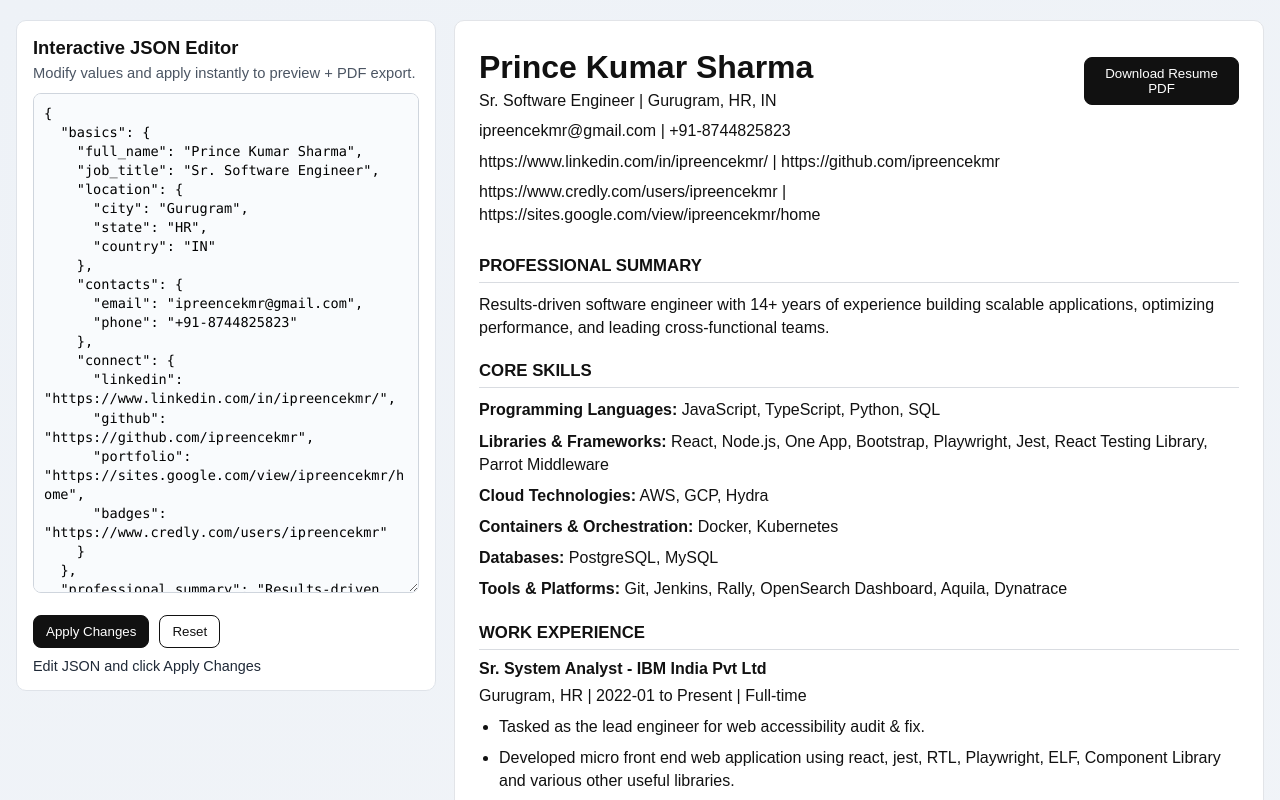
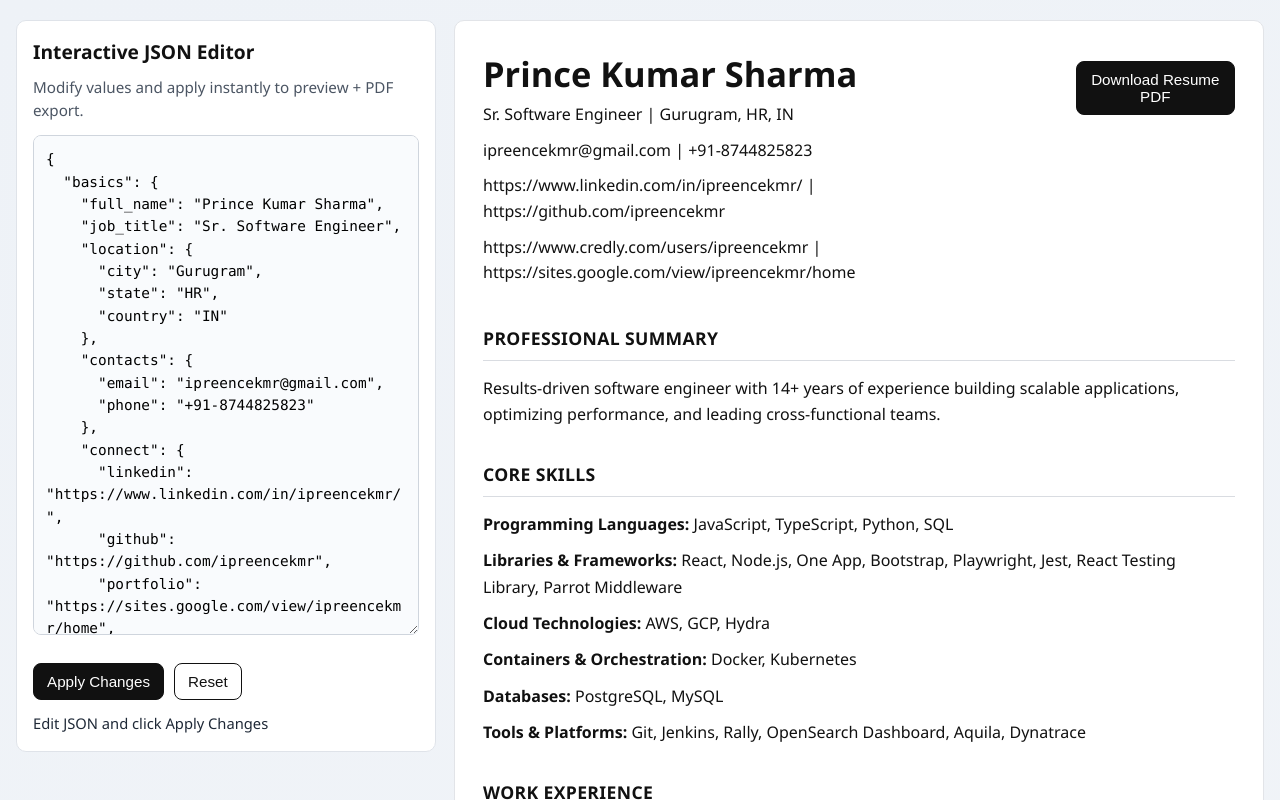
Before and after one commit to ipreencekmr/resume-builder, a React (Vite) app: page / in a window 1280 px wide. Shown: the top 800 px of the page. Built offline with nearby package versions, Linux system fonts and the light colour scheme.

Commit message:
feat(dev): style improved

```diff
--- a/src/styles.css
+++ b/src/styles.css
@@ -1,5 +1,5 @@
 :root {
-  font-family: Arial, Helvetica, sans-serif;
+  font-family: "Segoe UI", "Helvetica Neue", Arial, sans-serif;
   color: #111;
   background: linear-gradient(160deg, #eef2f7 0%, #f7f8fa 100%);
 }
@@ -10,6 +10,8 @@
 
 body {
   margin: 0;
+  font-size: 16px;
+  line-height: 1.6;
 }
 
 .page-layout {
@@ -33,13 +35,14 @@ body {
 
 .editor-head h2 {
   margin: 0;
-  font-size: 1.15rem;
+  font-size: 1.2rem;
 }
 
 .editor-head p {
-  margin: 6px 0 12px;
+  margin: 8px 0 14px;
   color: #4b5563;
-  font-size: 0.92rem;
+  font-size: 0.95rem;
+  line-height: 1.5;
 }
 
 .editor-card textarea {
@@ -48,15 +51,15 @@ body {
   resize: vertical;
   border: 1px solid #cfd5dd;
   border-radius: 8px;
-  padding: 10px;
+  padding: 12px;
   font-family: Menlo, Monaco, Consolas, "Courier New", monospace;
-  font-size: 0.85rem;
-  line-height: 1.4;
+  font-size: 0.9rem;
+  line-height: 1.55;
   background: #f9fbfd;
 }
 
 .editor-actions {
-  margin-top: 10px;
+  margin-top: 12px;
   display: flex;
   gap: 10px;
 }
@@ -66,12 +69,13 @@ body {
   background: #fff;
   border: 1px solid #e2e4e8;
   border-radius: 10px;
-  padding: 28px 24px;
+  padding: 32px 28px;
 }
 
 .resume-header h1 {
-  margin: 0 0 4px;
-  font-size: 2rem;
+  margin: 0 0 8px;
+  font-size: 2.15rem;
+  line-height: 1.2;
 }
 
 .header-top {
@@ -82,8 +86,8 @@ body {
 }
 
 .resume-header p {
-  margin: 0 0 8px;
-  line-height: 1.4;
+  margin: 0 0 10px;
+  line-height: 1.6;
 }
 
 button {
@@ -91,9 +95,10 @@ button {
   border: 1px solid #111;
   background: #111;
   color: #fff;
-  padding: 8px 12px;
+  padding: 9px 13px;
   cursor: pointer;
   border-radius: 8px;
+  font-size: 0.95rem;
 }
 
 button:hover {
@@ -110,43 +115,49 @@ button:hover {
 }
 
 .editor-state {
-  margin: 10px 0 0;
+  margin: 12px 0 0;
   color: #1f2937;
-  font-size: 0.9rem;
+  font-size: 0.92rem;
 }
 
 .editor-error {
-  margin: 6px 0 0;
+  margin: 8px 0 0;
   color: #b91c1c;
-  font-size: 0.9rem;
+  font-size: 0.92rem;
 }
 
 .section h2 {
-  font-size: 1.05rem;
+  font-size: 1.1rem;
   text-transform: uppercase;
+  letter-spacing: 0.02em;
   border-bottom: 1px solid #d9dce1;
-  padding-bottom: 6px;
-  margin: 22px 0 10px;
+  padding-bottom: 8px;
+  margin: 32px 0 14px;
+}
+
+.section:first-of-type h2 {
+  margin-top: 28px;
 }
 
 .section p,
 .section li {
-  line-height: 1.45;
-  margin: 0 0 8px;
+  line-height: 1.65;
+  margin: 0 0 10px;
 }
 
 .section ul {
-  margin: 0 0 10px 20px;
+  margin: 0 0 14px 20px;
   padding: 0;
 }
 
 .item {
-  margin-bottom: 12px;
+  margin-bottom: 18px;
 }
 
 .item h3 {
-  margin: 0 0 6px;
-  font-size: 1rem;
+  margin: 0 0 8px;
+  font-size: 1.05rem;
+  line-height: 1.45;
 }
 
 @media (max-width: 980px) {
@@ -170,7 +181,7 @@ button:hover {
   .container {
     border: 0;
     border-radius: 0;
-    padding: 18px 16px;
+    padding: 20px 16px;
   }
 
   .header-top {
```
Also changed, not shown: 7 other files (tests, documents, lock files or other folders).
